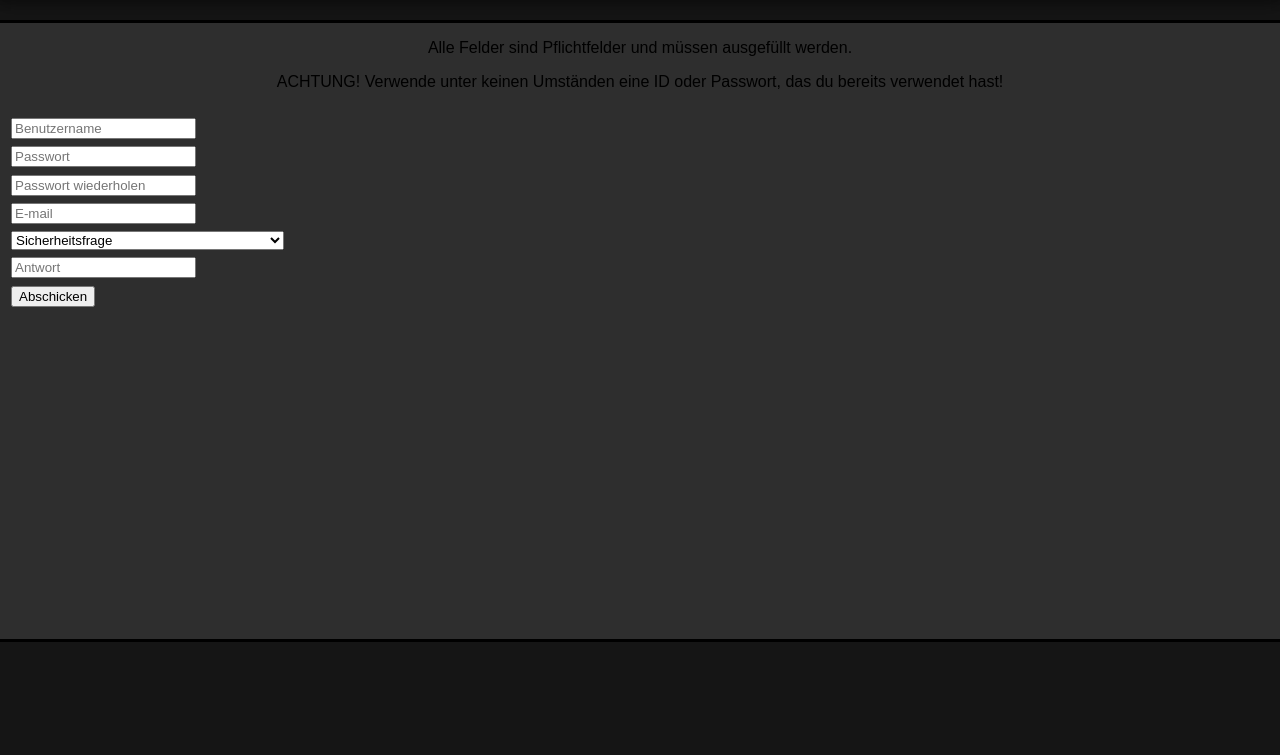
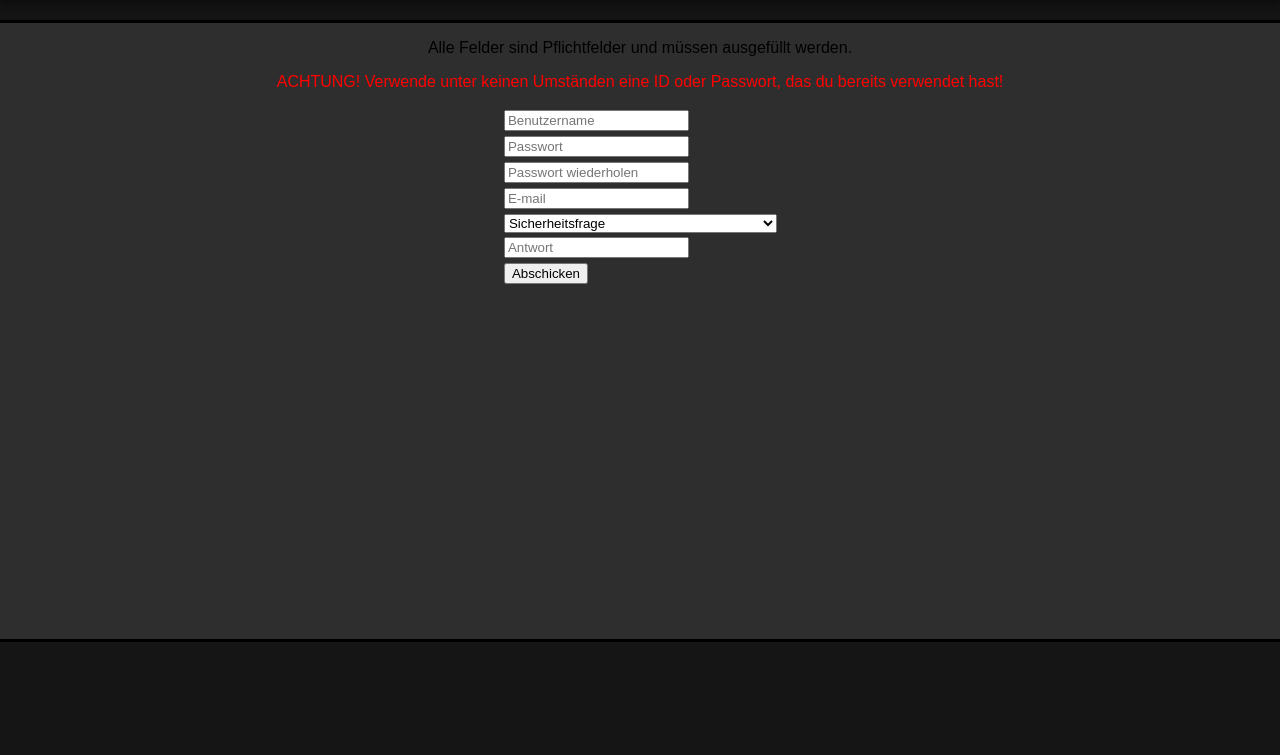
Before and after one commit to Fanfalla/Medien-Datenbanken, a plain HTML site: page Registration.html in a window 1280 px wide. Shown: the part 100-855 px from the top of the page. Drawn offline with Linux system fonts and the light colour scheme.

Commit message:
Registration hinzugefgt und css abgeändert

```diff
--- a/Css.css
+++ b/Css.css
@@ -5,11 +5,11 @@ body{
 	font-family: Arial, sans-serif;
 }
 
-table, th, td {
+.table, th, td {
 	padding: 0.5%;
 }
 
-td {
+.td {
 	width: 250px;
 }
 
@@ -273,3 +273,11 @@ td {
 .impressum{
 	color: #FAFAFA;
 }
+.rot{
+	color: red;
+}
+.tablecenter{
+	margin-left: auto;
+	margin-right: auto;
+	width: 150px;
+}
```
